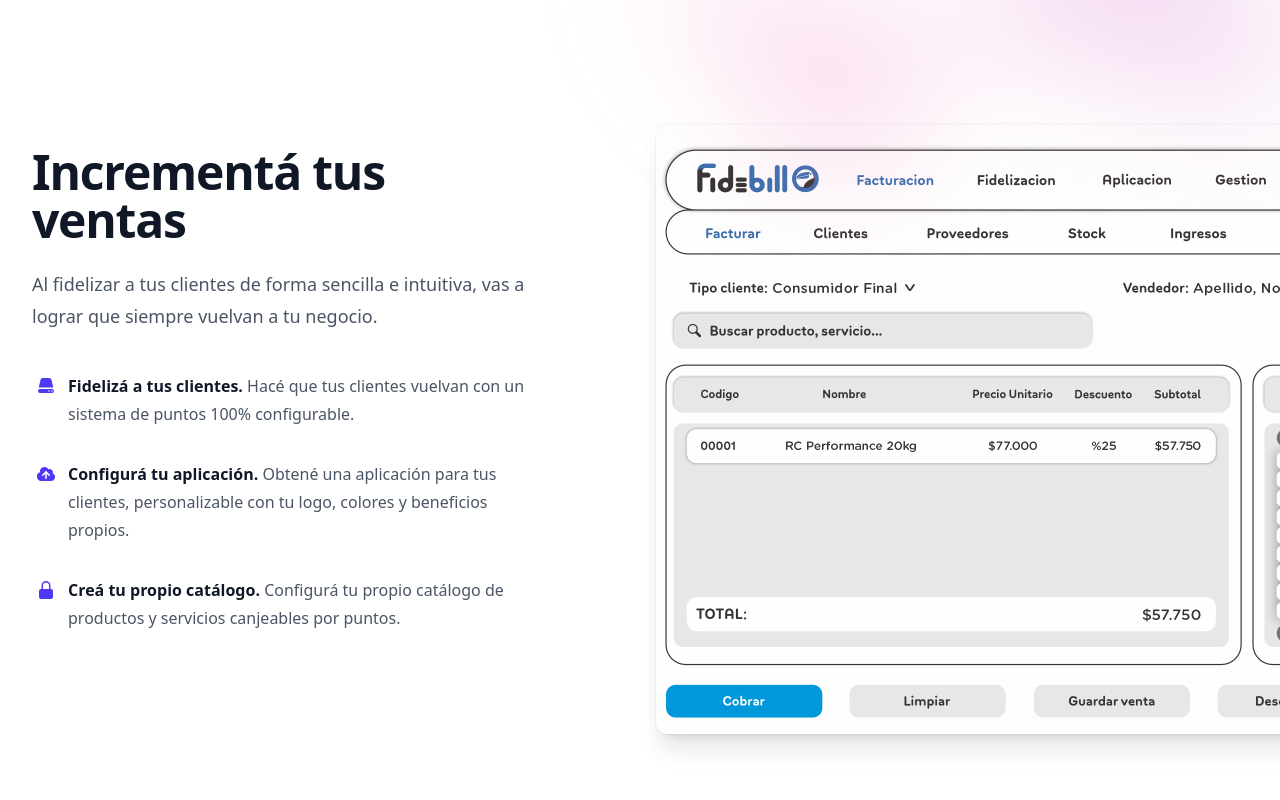
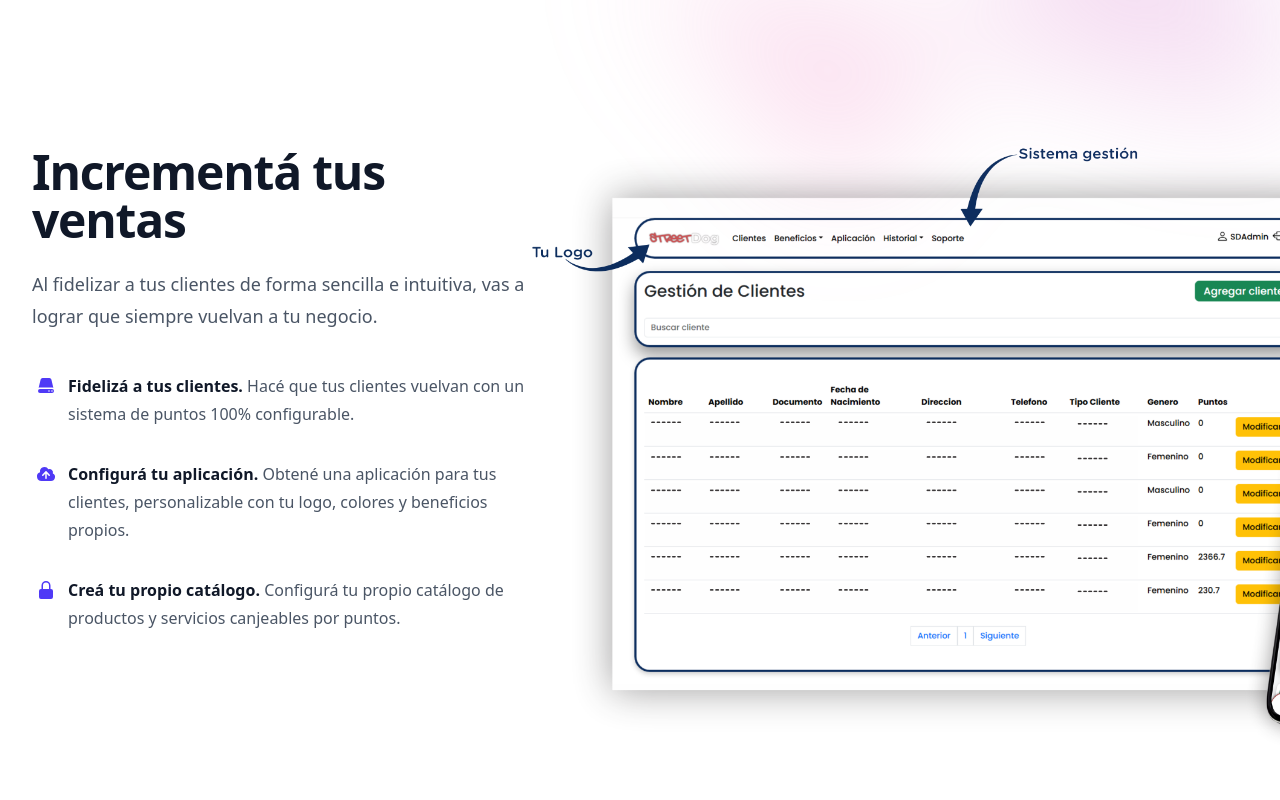
Before and after one commit to tomascorujodev/fidebill-landing, a React (Vite) app: page / in a window 1280 px wide. Shown: the part 860-1660 px from the top of the page. Built offline with nearby package versions, Linux system fonts and the light colour scheme.

Commit message:
Actualizacion de imagenes

```diff
--- a/src/components/Features.jsx
+++ b/src/components/Features.jsx
@@ -47,43 +47,20 @@ export default function Features() {
               </dl>
             </div>
           </div>
-           <img
-            alt="Product screenshot"
-            src="assets/Fidebill_Facturacion.png"
-            width={2432}
-            height={1442}
-            className="w-[48rem] max-w-none rounded-xl ring-1 shadow-xl ring-gray-400/10 sm:w-[57rem] md:-ml-4 lg:-ml-0"
-          />{/*
-          <img
-            alt="Product screenshot"
-            src="assets/Fidebill_Facturacion.png"
-            width={2432}
-            height={1442}
-            className="w-[48rem] max-w-none rounded-xl ring-1 shadow-xl ring-gray-400/10 sm:w-[57rem] md:-ml-4 lg:-ml-0"
-          /> */}
-           {/* Imagenes a la derecha */}
+              <div className="flex justify-center">
+                <img
+                  alt="Product screenshot"
+                  src="assets/Fidebill-Sistemas.png"
+                  // className="w-full 7xl sm:w-[36rem] lg:w-[48rem]"
+                  className="w-[1000px] max-w-none  ml-40"
+                  //className="w-full max-w-xs sm:max-w-md md:max-w-lg lg:max-w-xl xl:max-w-4xl 2xl:max-w-6xl"
+
+
+                />
+              </div>
             <div>
-
-            {/* Imagen de fondo (Backoffice)
-            <img
-              alt="Backoffice"
-              src="assets/Fidebill_Facturacion.png"
-              width={2432}
-              height={1442}
-              className="w-[48rem] max-w-none rounded-xl ring-1 shadow-xl ring-gray-400/10 sm:w-[57rem]"
-            />*/}
-
-            {/* Imagen encima (App Cliente)
-            <img
-              alt="App Cliente"
-              src="assets/Fidebill_AppMovil.png"
-              width={300}
-              height={600}
-              className="absolute w-32 sm:w-40 md:w-48 left-8 bottom-6 rounded-2xl shadow-2xl border-4 border-white"
-            /> */}
-            </div>
           </div>
-
+        </div>
       </div>
     </div>
   )
--- a/src/components/WhatsAppButton.jsx
+++ b/src/components/WhatsAppButton.jsx
@@ -16,7 +16,7 @@ const WhatsAppButton = () => {
         </div>
       )}
       <a
-        href="https://wa.me/5492233122315"
+        href="https://wa.me/5492235454801"
         target="_blank"
         rel="noopener noreferrer"
         className="bg-green-500 text-white p-3 rounded-full shadow-lg hover:bg-green-600 transition"
```
Also changed, not shown: public/assets/Fidebill-Sistemas.png (added).
